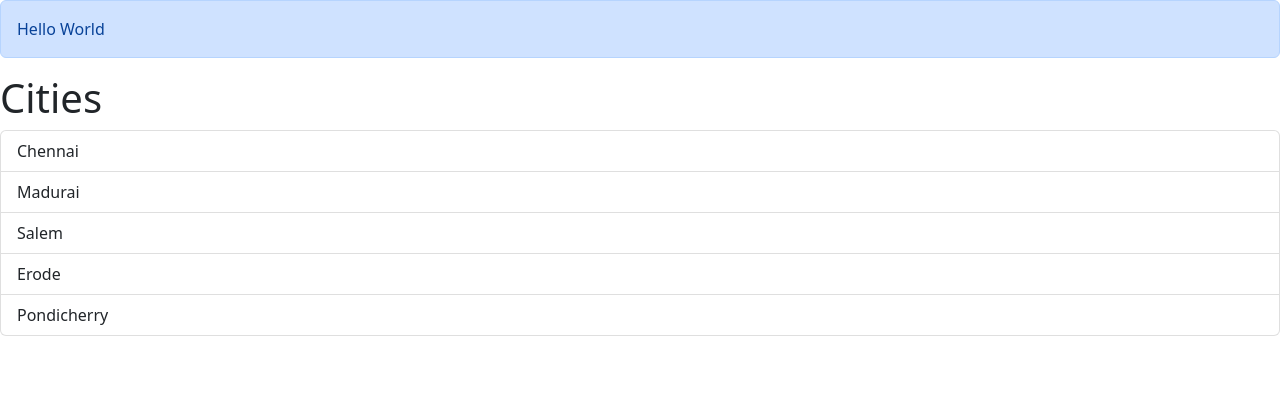
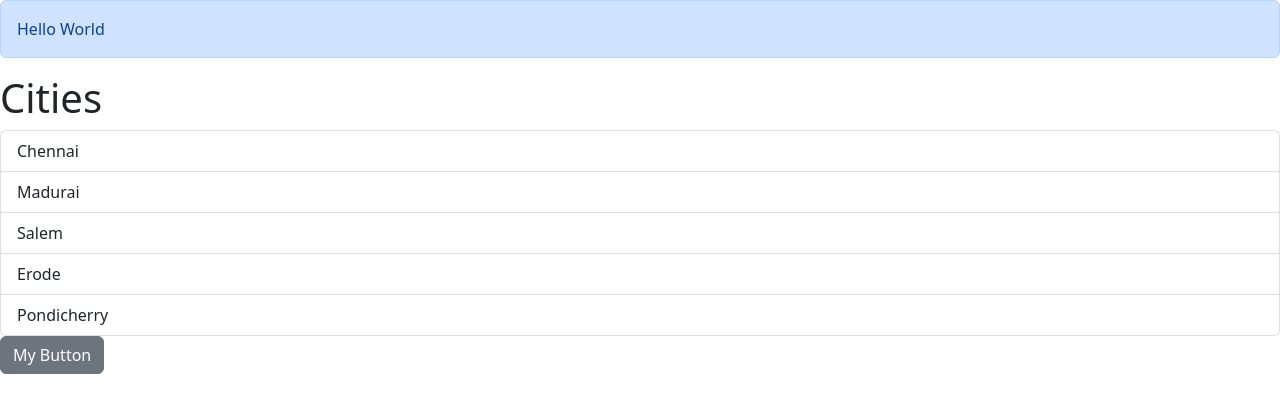
Before and after one commit to rakshagirl/Game-App, a React (Vite) app: page / in a window 1280 px wide. Shown: the top 412 px of the page. Built offline with nearby package versions, Linux system fonts and the light colour scheme.

Commit message:
added button

```diff
--- a/src/App.tsx
+++ b/src/App.tsx
@@ -1,4 +1,5 @@
 import Alert from "./components/Alert";
+import Button from "./components/Button";
 import ListGroup from "./components/ListGroup";
 
 function App() {
@@ -21,6 +22,9 @@
         Hello <span>World</span>
       </Alert>
       <ListGroup items={items} heading="Cities" onSelectItem={handleSelectItem} />
+      <Button color='secondary' onClick={() => {console.log('Clicked')}}>
+        My Button
+      </Button>
 
     </>
   );
--- /dev/null
+++ b/src/components/Button.tsx
@@ -0,0 +1,13 @@
+interface Props {
+    children: string,
+    color?: 'primary' | 'secondary',
+    onClick: () => void;
+}
+
+const Button = ({children, onClick, color = 'primary'}: Props) => {
+  return (
+    <button type="button" className={"btn btn-" + color} onClick={onClick}>{children}</button>
+  )
+}
+
+export default Button;
```
